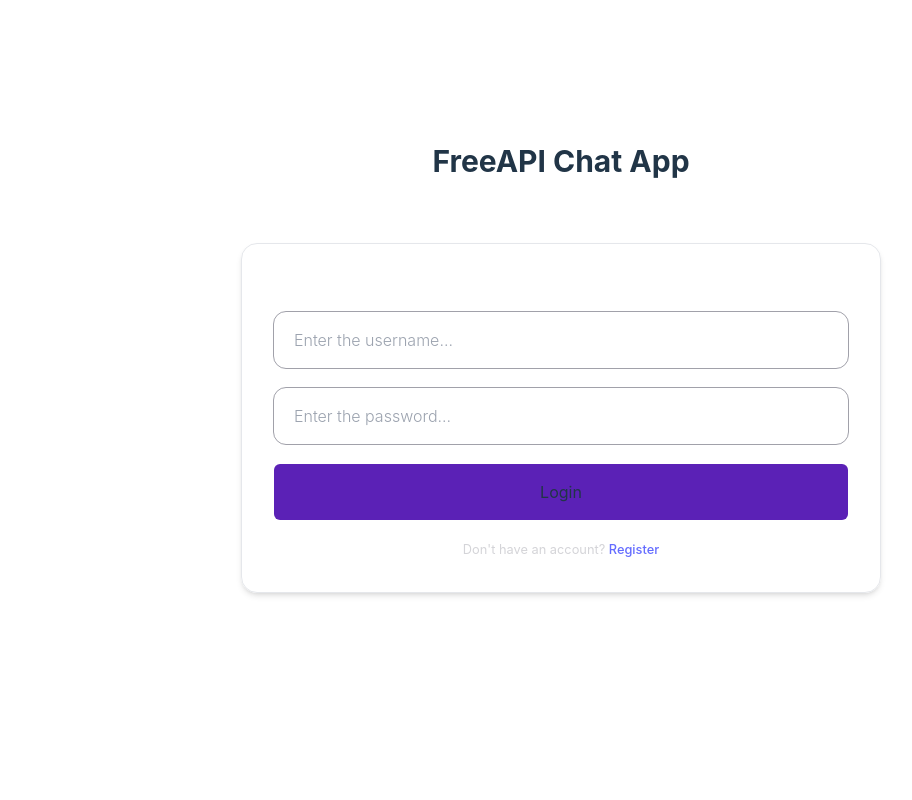
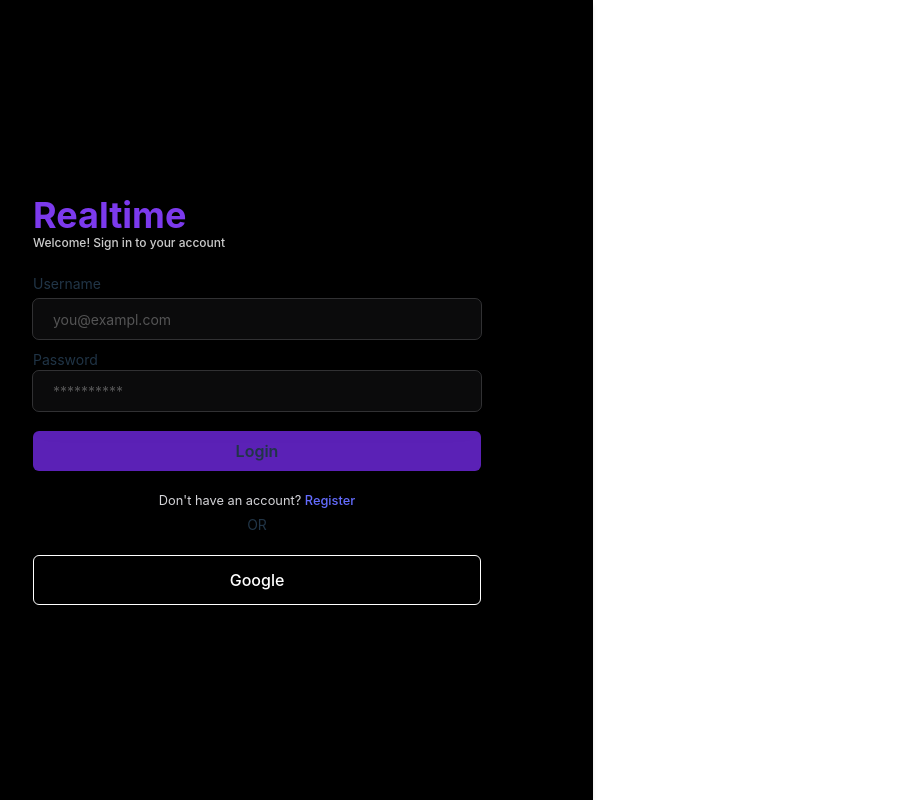
Before and after one commit to raunakgurud09/realtime, a React (Vite) app in the folder frontend/chat-application/: page /login in a window 1280 px wide. Shown: the whole page, without its empty margins (79-991 px from the left). Built offline with nearby package versions, Linux system fonts and the light colour scheme; no server answers.

Commit message:
style: login and register pages redesigned

```diff
--- a/frontend/chat-application/src/components/chat/MenuDropDown.tsx
+++ b/frontend/chat-application/src/components/chat/MenuDropDown.tsx
@@ -70,7 +70,7 @@
           <Menu.Item as={Fragment}>
             {({ active }) => (
               <div
-                className={`px-4 py-2 flex flex-row item-end justify-start hover:cursor-pointer  rounded-md text-sm font-medium  ${active ? 'bg-white text-black' : 'text-white'}`}
+                className={`px-4 py-2 flex flex-row item-end justify-start hover:cursor-pointer  rounded-md text-sm font-medium  ${active ? 'bg-white text-red-600' : 'text-white'}`}
                 onClick={handleSignOut}
               >
                 <GoSignOut size={14} className="mr-2 h-5 rotate-180" />
--- a/frontend/chat-application/src/context/AuthContext.tsx
+++ b/frontend/chat-application/src/context/AuthContext.tsx
@@ -22,9 +22,9 @@
 }>({
   user: null,
   token: null,
-  login: async () => {},
-  register: async () => {},
-  logout: async () => {},
+  login: async () => { },
+  register: async () => { },
+  logout: async () => { },
 });
 
 // Create a hook to access the AuthContext
@@ -64,7 +64,7 @@
     password: string;
   }) => {
     await requestHandler(
-      async () => await registerUser(data),
+      async () => { console.log(data); return await registerUser(data) },
       setIsLoading,
       () => {
         alert("Account created successfully! Go ahead and login.");
--- a/frontend/chat-application/src/pages/Login.tsx
+++ b/frontend/chat-application/src/pages/Login.tsx
@@ -23,43 +23,69 @@
 
 
   return (
-    <div className="flex justify-center items-center flex-col h-screen w-screen">
-      <h1 className="text-3xl font-bold">FreeAPI Chat App</h1>
-      <div className="max-w-5xl w-1/2 p-8 flex justify-center items-center gap-5 flex-col bg-dark shadow-md rounded-2xl my-16 border-secondary border-[1px]">
-        <h1 className="inline-flex items-center text-2xl mb-4 flex-col">
-          {/* <LockClosedIcon className="h-8 w-8 mb-2" /> Login */}
+    <div className="flex justify-center  flex-col h-screen w-3/5 items-start ">
+      <div className="h-screen max-w-2xl w-full p-8 px-28 flex justify-center items-start gap-5 flex-col bg-dark shadow-md bg-black">
+
+        <div className='flex flex-col item-start'>
+          <h1 className="text-4xl flex-col font-bold text-violet-600">
+            Realtime
           </h1>
+          <p className='text-xs font-medium text-white/80'>Welcome! Sign in to your account</p>
+        </div>
+
         {/* input for entering the username */}
+        <div className='flex flex-col w-full space-y-2'>
+
+          <div className="w-full space-y-1">
+            <label className='text-sm'>Username</label>
             <input
-          placeholder="Enter the username..."
+              type='email'
+              placeholder='you@exampl.com'
               value={data.username}
-          className='"block w-full rounded-xl outline outline-[1px] outline-zinc-400 border-0 py-4 px-5 bg-secondary text-white font-light placeholder:text-white/70",'
+              className='"block w-full h-10 rounded-md outline outline-[1px] text-white/80  focus:ring-1  drop-shadow-xl placeholder:text-sm placeholder:text-white/30  outline-zinc-400/30  px-5 bg-zinc-800/30 text-white  placeholder:text-white/70",'
               onChange={handleDataChange("username")}
             />
-        {/* input for entering the password */}
+          </div>
+
+          <div className="w-full">
+            <label className='text-sm'>Password</label>
             <input
-          placeholder="Enter the password..."
-          type="password"
-          className='"block w-full rounded-xl outline outline-[1px] outline-zinc-400 border-0 py-4 px-5 bg-secondary text-white font-light placeholder:text-white/70",'
+              type='password'
+              placeholder='**********'
               value={data.password}
+              className='"block w-full h-10 rounded-md outline outline-[1px] text-white/80  focus:ring-1  drop-shadow-xl placeholder:text-sm placeholder:text-white/30  outline-zinc-400/30  px-5 bg-zinc-800/30 text-white  placeholder:text-white/70",'
               onChange={handleDataChange("password")}
             />
+          </div>
           {/* Button to initiate the login process */}
+        </div>
         <button
-          className='rounded-md w-full px-8 py-4 bg-violet-800'
-          // disabled={Object.values(data).some((val) => !val)}
-          // fullWidth
+          className='rounded-md w-full px-8 py-2 bg-violet-800 font-semibold'
           onClick={handleLogin}
         >
           Login
         </button>
+
+
         {/* Link to the registration page */}
+        <div className='w-full flex flex-col space-y-1 justify-center items-center'>
           <small className="text-zinc-300">
             Don&apos;t have an account?{" "}
             <a className="text-primary hover:underline" href="/register">
               Register
             </a>
           </small>
+
+          {/* divider */}
+          <div id="or" className='text-sm'> OR </div>
+        </div>
+
+        <div className='w-full'>
+          <button className='w-full py-3 px-6 rounded-md item-center bg-black text-white font-medium border border-white'>
+            Google
+          </button>
+        </div>
+
       </div>
     </div>
   )
--- a/frontend/chat-application/src/pages/Register.tsx
+++ b/frontend/chat-application/src/pages/Register.tsx
@@ -1,7 +1,105 @@
-import React from 'react'
+import React, { useState } from 'react'
+import { useAuth } from '../context/AuthContext'
 
 export const Register = () => {
+
+
+  const { register } = useAuth()
+
+  const [data, setData] = useState({
+    username: "",
+    email: "",
+    password: ""
+  })
+
+  const handleDataChange = (name: string) => (e: React.ChangeEvent<HTMLInputElement>) => {
+    setData({
+      ...data,
+      [name]: e.target.value
+    })
+  }
+
+
+  const handleRegister = async () => { console.log('submitted'); await register(data) }
+
+
+
+
   return (
-    <div>Register</div>
+    <div className="flex justify-center  flex-col h-screen w-3/5 items-start ">
+      <div className="h-screen max-w-2xl w-full p-8 px-28 flex justify-center items-start gap-5 flex-col bg-dark shadow-md bg-black">
+
+        <div className='flex flex-col item-start space-x-1 space-y-1'>
+          <h1 className="text-4xl flex-col font-bold text-violet-600">
+          Get started
+          </h1>
+          <p className='text-xs font-medium text-white/80'>Create a new account</p>
+        </div>
+
+        {/* input for entering the username */}
+        <div className='flex flex-col w-full space-y-2'>
+
+          <div className="w-full space-y-1">
+            <label className='text-sm'>Username</label>
+            <input
+              type='text'
+              placeholder='your_name'
+              value={data.username}
+              className='"block w-full h-10 rounded-md outline outline-[1px] text-white/80  focus:ring-1  drop-shadow-xl placeholder:text-sm placeholder:text-white/30  outline-zinc-400/30  px-5 bg-zinc-800/30 text-white  placeholder:text-white/70",'
+              onChange={handleDataChange("username")}
+            />
+          </div>
+          <div className="w-full space-y-1">
+            <label className='text-sm'>Email</label>
+            <input
+              type='email'
+              placeholder='you@exmample.com'
+              value={data.email}
+              className='"block w-full h-10 rounded-md outline outline-[1px] text-white/80  focus:ring-1  drop-shadow-xl placeholder:text-sm placeholder:text-white/30  outline-zinc-400/30  px-5 bg-zinc-800/30 text-white  placeholder:text-white/70",'
+              onChange={handleDataChange("email")}
+            />
+          </div>
+          <div className="w-full">
+            <label className='text-sm'>Password</label>
+            <input
+              type='password'
+              placeholder='************'
+              value={data.password}
+              className='"block w-full h-10 rounded-md outline outline-[1px] text-white/80  focus:ring-1  drop-shadow-xl placeholder:text-sm placeholder:text-white/30  outline-zinc-400/30  px-5 bg-zinc-800/30 text-white  placeholder:text-white/70",'
+              onChange={handleDataChange("password")}
+            />
+          </div>
+          {/* Button to initiate the login process */}
+        </div>
+        <button
+          className='rounded-md w-full px-8 py-2 bg-violet-800 font-semibold'
+          onClick={handleRegister}
+        >
+          Register
+        </button>
+
+
+        {/* Link to the registration page */}
+        <div className='w-full flex flex-col space-y-1 justify-center items-center'>
+          <small className="text-zinc-300">
+            Already have an account{" "}
+            <a className="text-primary hover:underline" href="/login">
+              Login
+            </a>
+          </small>
+
+          {/* divider */}
+          <div id="or" className='text-sm'> OR </div>
+        </div>
+
+        <div className='w-full'>
+          <button className='w-full py-3 px-6 rounded-md item-center bg-black text-white font-medium border border-white'>
+            Google
+          </button>
+        </div>
+
+      </div>
+    </div>
+
   )
 }
```
Lines whose indentation alone changed are shown as unchanged.
